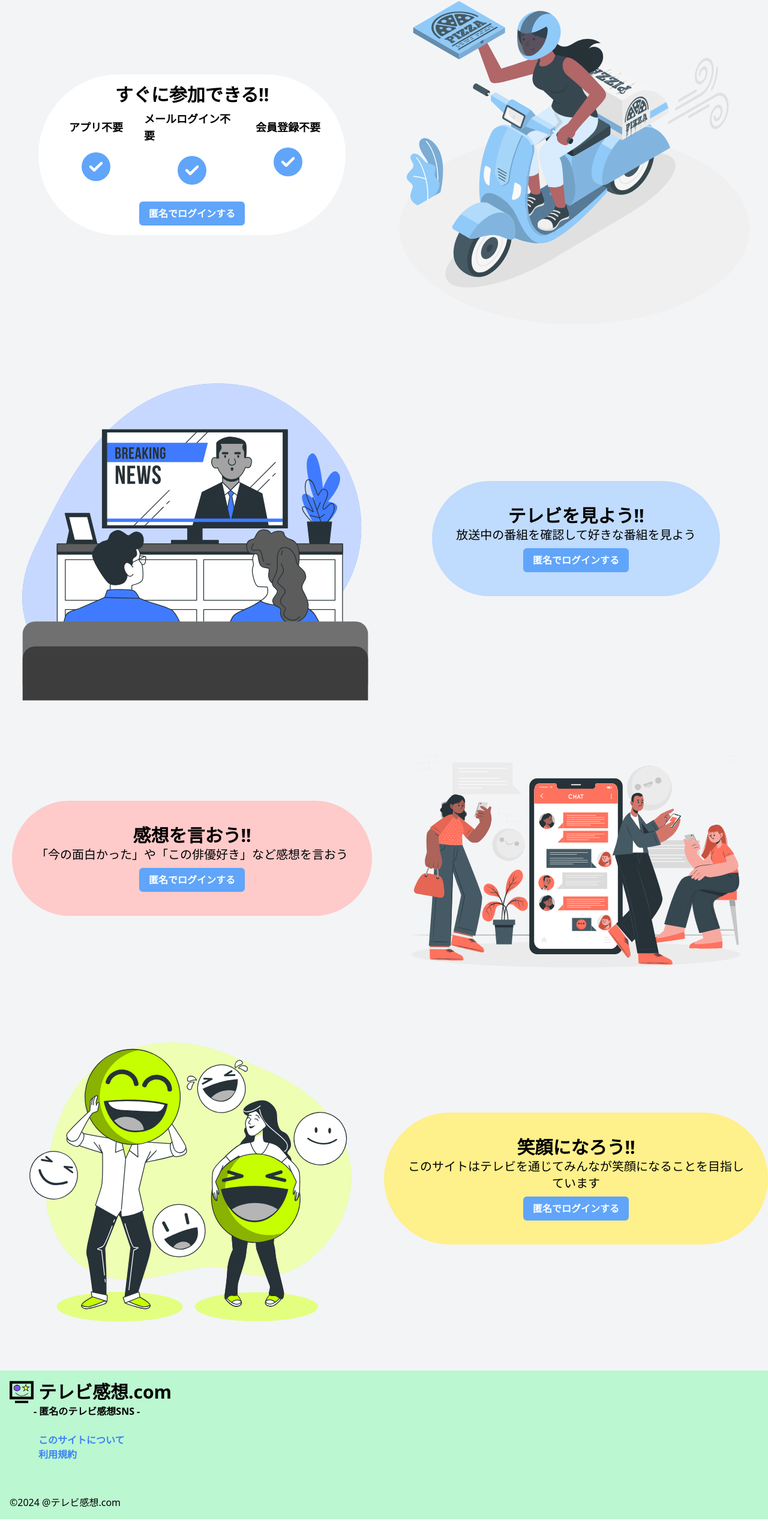
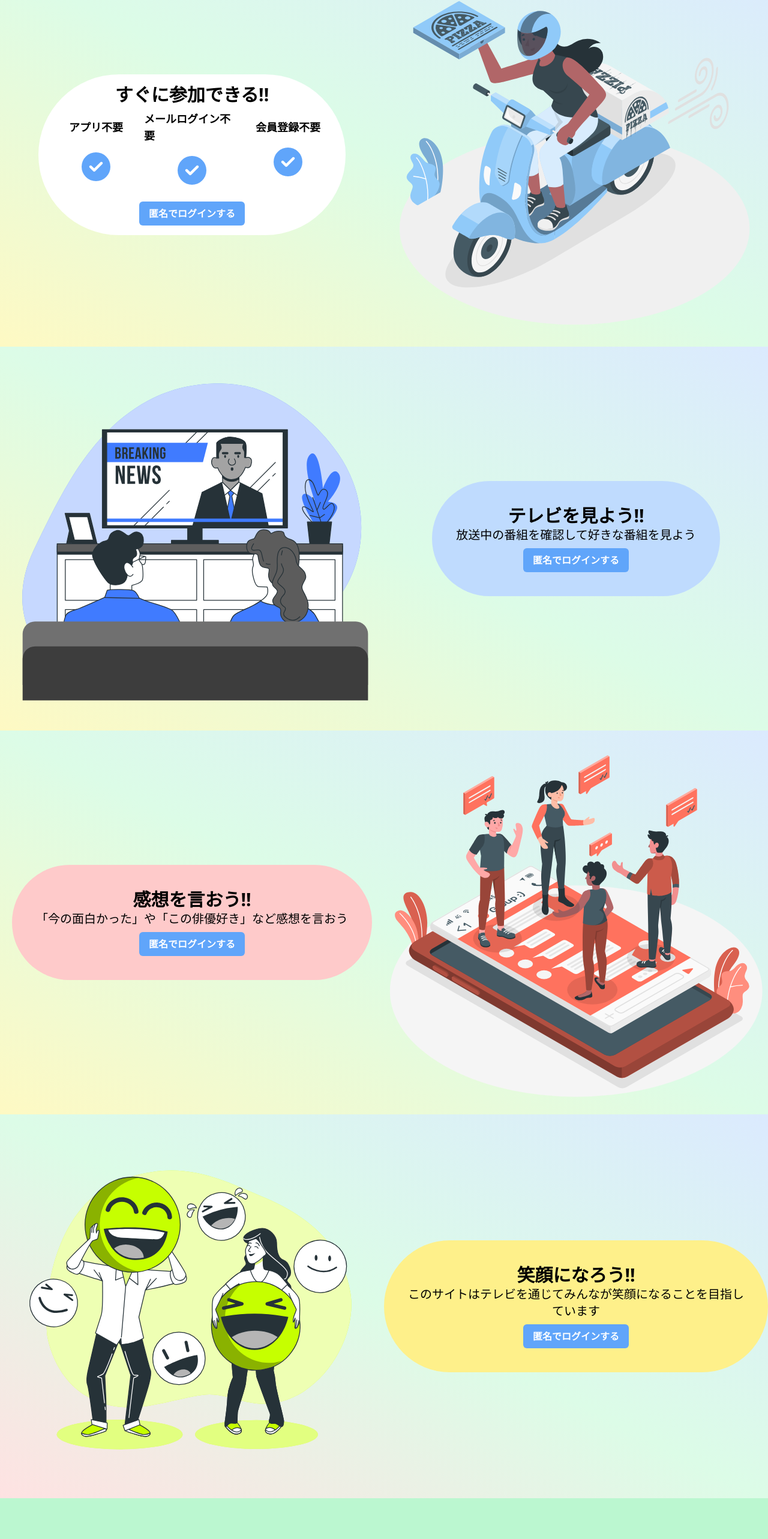
Before and after one commit to yabuki829/chatgram-frontend-, a Next.js app: page / in a window 1280 px wide. Shown: the part 214-2780 px from the top of the page at 60% size. Before the commit the page ends 2747 px from the top, so only its background shows below. Built offline with nearby package versions, Linux system fonts and the light colour scheme.

Commit message:
ui修正

```diff
--- a/pages/index.jsx
+++ b/pages/index.jsx
@@ -73,7 +73,7 @@ const Index = () => {
 
       <div>
 
-        <div className="flex flex-col md:flex-row w-full">
+        <div className="flex flex-col md:flex-row w-full bg-gradient-to-bl from-blue-100 via-green-100 to-yellow-100">
             <div className="order-1 md:order-none w-full md:w-1/2 flex items-center justify-center my-10 flex flex-col justify-center items-center">
               <div className='p-4 w-4/5 md:bg-white rounded-full'>
                <h1 className="text-3xl font-bold pb-2 text-center ">すぐに参加できる!!</h1>
@@ -95,48 +95,50 @@ const Index = () => {
 
                 </div>
                 <div className="flex justify-center">
-                <button onClick={() => anonymousLogin()} className='bg-blue-400 px-4 py-2 rounded-md mt-2 text-white font-bold'>匿名でログインする</button>
+                <button onClick={() => anonymousLogin()} className='bg-blue-400 px-4 py-2 rounded-md mt-2 text-white font-bold hover:bg-blue-300'>匿名でログインする</button>
                 </div>
               </div>
 
 
             </div>
+
             <Image className='w-full md:w-1/2 ' src={soon} alt="icon" />
         </div>
 
 
-        <div className="md:flex w-full">
+        <div className="md:flex w-full bg-gradient-to-bl from-blue-100 via-green-100 to-yellow-100">
             <Image className='w-full  md:w-1/2 ' src={watch_tv} alt="icon" />
             <div className="w-full md:w-1/2 flex items-center justify-center  ">
                 <div className="md:-full text-center  md:bg-blue-200 p-2 md:px-10 py-10  rounded-full">
                     <h1 className='text-3xl font-bold'>テレビを見よう!!</h1>
 
                     <p className='text-xl'>放送中の番組を確認して好きな番組を見よう</p>
-                    <button onClick={() => anonymousLogin()} className='bg-blue-400 px-4 py-2 rounded-md mt-2 text-white font-bold'>匿名でログインする</button>
+                    <button onClick={() => anonymousLogin()} className='bg-blue-400 px-4 py-2 rounded-md mt-2 text-white font-bold hover:bg-blue-300'>匿名でログインする</button>
                 </div>
             </div>
         </div>
 
 
-        <div className="flex flex-col md:flex-row w-full">
+        <div className="flex flex-col md:flex-row w-full bg-gradient-to-bl from-blue-100 via-green-100 to-yellow-100">
             <div className="order-1 md:order-none w-full md:w-1/2 flex items-center justify-center">
+
                 <div className="md:-full text-center  md:bg-red-200 p-2 md:px-10 py-10  rounded-full">
                     <h1 class="text-3xl font-bold">感想を言おう!!</h1>
                     <p class="text-xl">「今の面白かった」や「この俳優好き」など感想を言おう</p>
-                    <button onClick={() => anonymousLogin()} className='bg-blue-400 px-4 py-2 rounded-md mt-2 text-white font-bold'>匿名でログインする</button>
+                    <button onClick={() => anonymousLogin()} className='bg-blue-400 px-4 py-2 rounded-md mt-2 text-white font-bold hover:bg-blue-300'>匿名でログインする</button>
                 </div>
             </div>
             <Image className='w-full md:w-1/2 ' src={talk} alt="icon" />
         </div>
 
-        <div className="md:flex w-full">
+        <div className="md:flex w-full bg-gradient-to-bl from-blue-100 via-green-100 to-red-100">
             <Image className='w-full  md:w-1/2 ' src={smile} alt="icon" />
             <div className="w-full md:w-1/2 flex items-center justify-center  ">
                 <div className="md:-full text-center  md:bg-yellow-200 p-2 md:px-10 py-10  rounded-full">
                     <h1 className='text-3xl font-bold'>笑顔になろう!!</h1>
 
                     <p className='text-xl'>このサイトはテレビを通じてみんなが笑顔になることを目指しています</p>
-                    <button onClick={() => anonymousLogin()} className='bg-blue-400 px-4 py-2 rounded-md mt-2 text-white font-bold'>匿名でログインする</button>
+                    <button onClick={() => anonymousLogin()} className='bg-blue-400 px-4 py-2 rounded-md mt-2 text-white font-bold hover:bg-blue-300'>匿名でログインする</button>
                 </div>
             </div>
         </div>
@@ -147,6 +149,9 @@ const Index = () => {
 
 
       <footer className=' bg-green-200  p-4'>
+          <div className=' justify-center my-2 md:flex hidden'>
+            <AdMain admaxId="5dbd3319b921abe3753b3d433f896dad"/>
+          </div>
           <div className='flex'>
             <div>
               <div className='flex items-center '>
@@ -161,12 +166,7 @@ const Index = () => {
               </div>
 
             </div>
-            <div className='h-48'>
-            <div className=' justify-center my-2 md:flex hidden'>
-        <AdMain admaxId="5dbd3319b921abe3753b3d433f896dad"/>
-      </div>
 
-            </div>
           </div>
 
          <p> ©2024 @テレビ感想.com</p>
```
Also changed, not shown: public/talk.svg.
